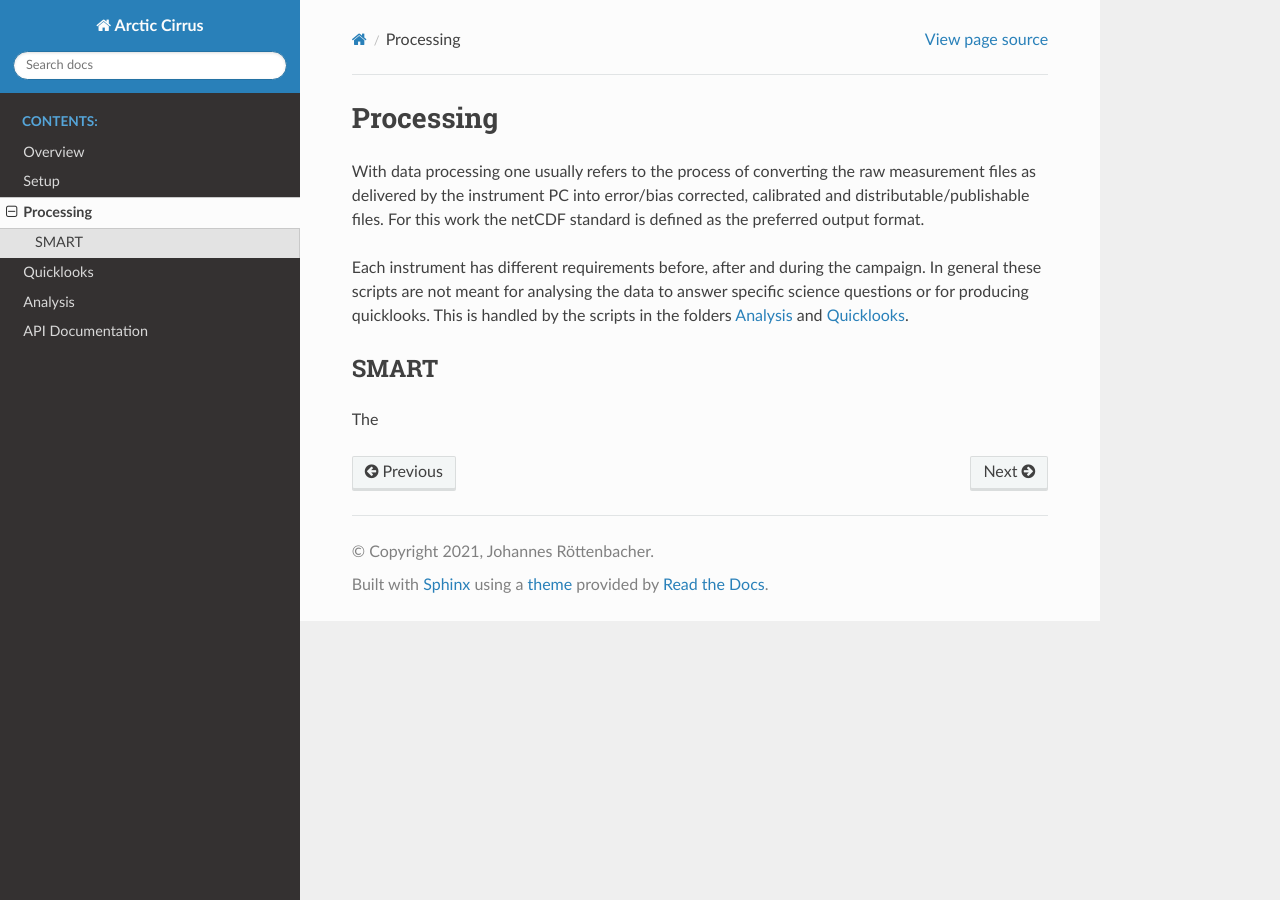
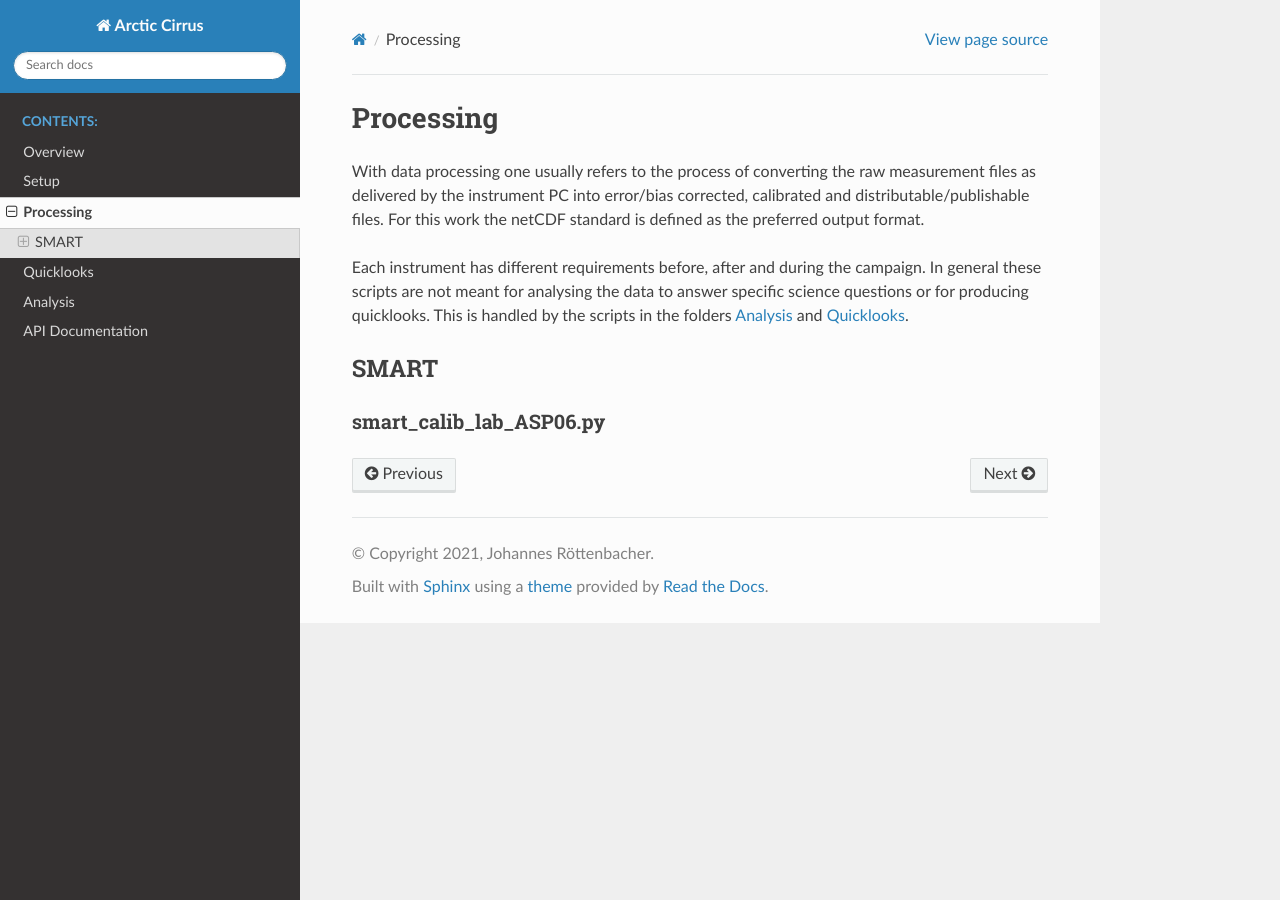
Before and after one commit to jroettenbacher/phd_base, a Sphinx documentation site: the page built from docs/processing.rst, in a window 1280 px wide. Built offline with Sphinx 7.4.7 and the Read the Docs theme 2.0.0, drawn with Linux system fonts in a browser that asks for light colours.

Commit message:
Add some info on processing.rst
Signed-off-by: Johannes Röttenbacher <johannes.roettenbacher@web.de>

```diff
--- a/docs/processing.rst
+++ b/docs/processing.rst
@@ -11,4 +11,5 @@ This is handled by the scripts in the folders :ref:`analysis:Analysis` and :ref:
 SMART
 ------
 
-The
+smart_calib_lab_ASP06.py
+^^^^^^^^^^^^^^^^^^^^^^^^
```
